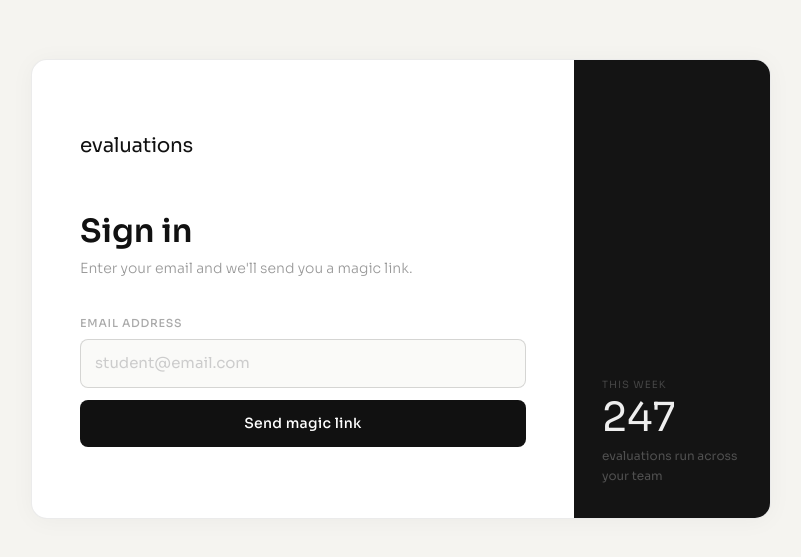
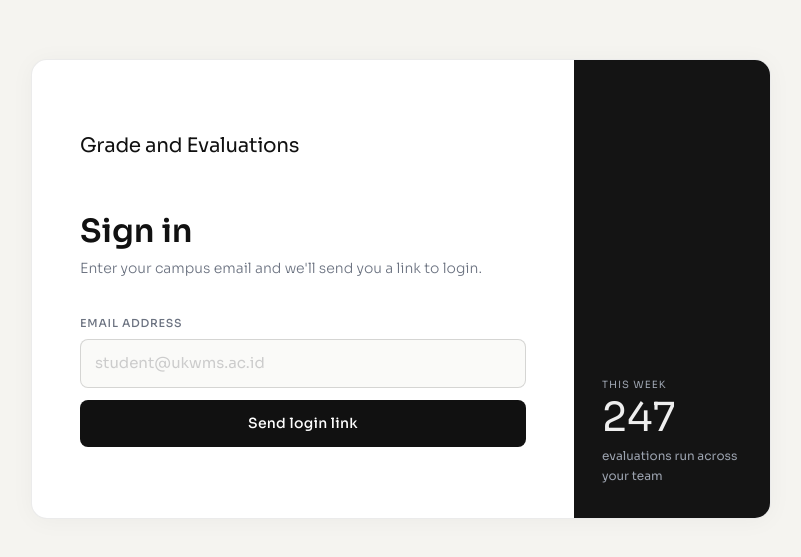
Before and after one commit to psuryo/evaluations, a Next.js app: page /login in a window 1280 px wide. Shown: the part 111-668 px from the top of the page, without its empty margins (239-1040 px from the left). Built offline with nearby package versions, Linux system fonts and the light colour scheme.

Commit message:
login color

```diff
--- a/app/login/page.tsx
+++ b/app/login/page.tsx
@@ -82,7 +82,7 @@ export default function LoginPage() {
 
         .login-sub {
           font-size: 14px;
-          color: #999;
+          color: #6B7280;
           font-weight: 300;
           margin-bottom: 36px;
           line-height: 1.5;
@@ -94,7 +94,7 @@ export default function LoginPage() {
           font-weight: 500;
           letter-spacing: 0.07em;
           text-transform: uppercase;
-          color: #aaa;
+          color: #6B7280;
           margin-bottom: 8px;
         }
 
@@ -175,7 +175,7 @@ export default function LoginPage() {
           font-size: 10px;
           letter-spacing: 0.1em;
           text-transform: uppercase;
-          color: #444;
+          color: #9CA3AF;
           margin-bottom: 6px;
           font-family: 'Sora', system-ui, sans-serif;
         }
@@ -188,7 +188,7 @@ export default function LoginPage() {
         }
         .aside-desc {
           font-size: 12px;
-          color: #505050;
+          color: #9CA3AF;
           line-height: 1.65;
           font-family: 'Sora', system-ui, sans-serif;
         }
@@ -202,12 +202,12 @@ export default function LoginPage() {
       <div className="login-page">
         <div className="login-card">
           <div className="login-main">
-            <p className="wordmark">evaluations</p>
+            <p className="wordmark">Grade and Evaluations</p>
 
             {status === "sent" ? (
               <>
                 <h1 className="login-heading">Check your inbox</h1>
-                <p className="login-sub">Your magic link is on its way.</p>
+                <p className="login-sub">Your link is on its way.</p>
                 <div className="success-box">
                   We sent a sign-in link to <strong>{email}</strong>.
                   Click the link in your email to continue — no password needed.
@@ -218,7 +218,7 @@ export default function LoginPage() {
               <>
                 <h1 className="login-heading">Sign in</h1>
                 <p className="login-sub">
-                  Enter your email and we&apos;ll send you a magic link.
+                  Enter your campus email and we&apos;ll send you a link to login.
                 </p>
 
                 <form onSubmit={handleSubmit}>
@@ -229,7 +229,7 @@ export default function LoginPage() {
                     id="email"
                     className="email-input"
                     type="email"
-                    placeholder="student@email.com"
+                    placeholder="student@ukwms.ac.id"
                     value={email}
                     onChange={(e) => setEmail(e.target.value)}
                     autoComplete="email"
@@ -240,7 +240,7 @@ export default function LoginPage() {
                     type="submit"
                     disabled={status === "loading"}
                   >
-                    {status === "loading" ? "Sending…" : "Send magic link"}
+                    {status === "loading" ? "Sending…" : "Send login link"}
                   </button>
 
                   {status === "error" && (
```
